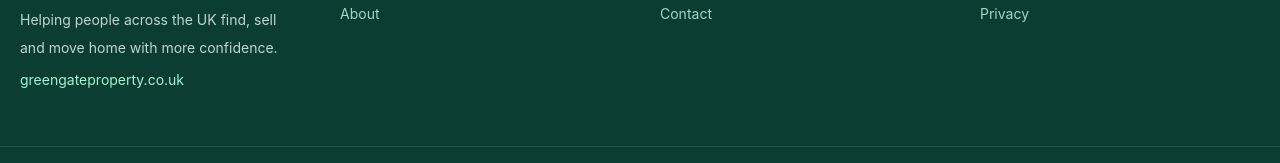
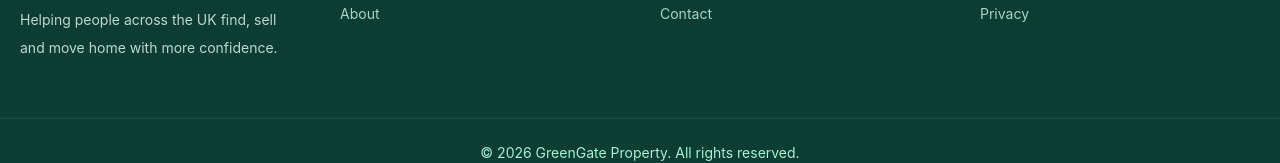
Before and after one commit to tahminatahmi/greengate-property, a React (Vite) app: page / in a window 1280 px wide. Shown: the part 3838-4001 px from the top of the page. Built offline with nearby package versions, Linux system fonts and the light colour scheme.

Commit message:
Update footer

```diff
--- a/src/components/Footer.jsx
+++ b/src/components/Footer.jsx
@@ -10,7 +10,6 @@
           <p className="mt-5 text-sm leading-7 text-emerald-50/80">
             Helping people across the UK find, sell and move home with more confidence.
           </p>
-          <p className="mt-2 text-sm text-emerald-200">greengateproperty.co.uk</p>
         </div>
 
         {[['Explore', [['Home', '/'], ['About', '/about']]], ['Company', [['About us', '/about'], ['Contact', '/contact']]], ['Support', [['Help centre', '/contact'], ['Privacy', '/about']]]].map(([h, links]) => (
```
